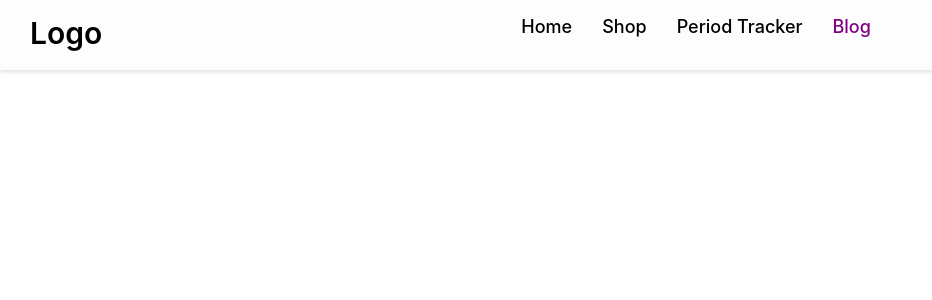
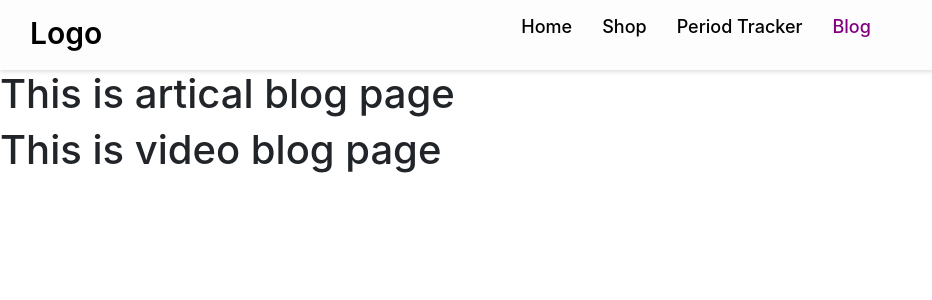
Before and after one commit to SMRsaimon/Office-project-medical-services-clintSite, a React (Create React App) app: page /blog in a window 1280 px wide. Shown: the top 300 px of the page, without its empty margins (0-932 px from the left). Built offline with nearby package versions, Linux system fonts and the light colour scheme.

Commit message:
components setup

```diff
--- a/src/App.js
+++ b/src/App.js
@@ -9,6 +9,9 @@ import {
 
 } from "react-router-dom";
 import Home from './components/Home/Home';
+import Shop from './components/Shop/Shop';
+import PeriodTracker from './components/PeriodTracker/PeriodTracker';
+import Blog from './components/Blog/Blog';
 
 function App() {
   return (
@@ -27,14 +30,17 @@ function App() {
         </Route>
         <Route  path="/shop">
         <NavigationMenu/>
+        <Shop/>
 
         </Route>
         <Route  path="/periodTracker">
         <NavigationMenu/>
+        <PeriodTracker/>
 
         </Route>
         <Route  path="/blog">
         <NavigationMenu/>
+        <Blog/>
 
         </Route>
       </Switch>
--- /dev/null
+++ b/src/components/Blog/ArticalBlog/ArticalBlog.jsx
@@ -0,0 +1,11 @@
+import React from 'react';
+
+const ArticalBlog = () => {
+    return (
+        <div>
+            <h1>This is artical blog page </h1>
+        </div>
+    );
+};
+
+export default ArticalBlog;
--- /dev/null
+++ b/src/components/Blog/Blog.jsx
@@ -0,0 +1,15 @@
+import React from 'react';
+import ArticalBlog from './ArticalBlog/ArticalBlog';
+import VideoBlog from './VideoBlog/VideoBlog';
+
+const Blog = () => {
+    return (
+        <>
+        <ArticalBlog/>
+        <VideoBlog/>
+
+        </>
+    );
+};
+
+export default Blog;
--- /dev/null
+++ b/src/components/Blog/VideoBlog/VideoBlog.jsx
@@ -0,0 +1,11 @@
+import React from 'react';
+
+const VideoBlog = () => {
+    return (
+        <div>
+           <h1>This is video blog page </h1>
+        </div>
+    );
+};
+
+export default VideoBlog;
--- /dev/null
+++ b/src/components/PeriodTracker/PeriodTracker.jsx
@@ -0,0 +1,11 @@
+import React from 'react';
+
+const PeriodTracker = () => {
+    return (
+        <div>
+            <h1>Period tracker componets </h1>
+        </div>
+    );
+};
+
+export default PeriodTracker;
--- /dev/null
+++ b/src/components/Shop/Shop.jsx
@@ -0,0 +1,12 @@
+import React from 'react';
+import "./Shop.css"
+
+const Shop = () => {
+    return (
+        <div>
+            <h1>This is shop components </h1>
+        </div>
+    );
+};
+
+export default Shop;
```
Also changed, not shown: src/components/Shop/ProductCard.jsx (added, +11 -0 lines), src/components/Blog/ArticalBlog/ArticalBlog.css (added), src/components/Blog/VideoBlog/VideoBlog.css (added), src/components/Shop/Shop.css (added).
